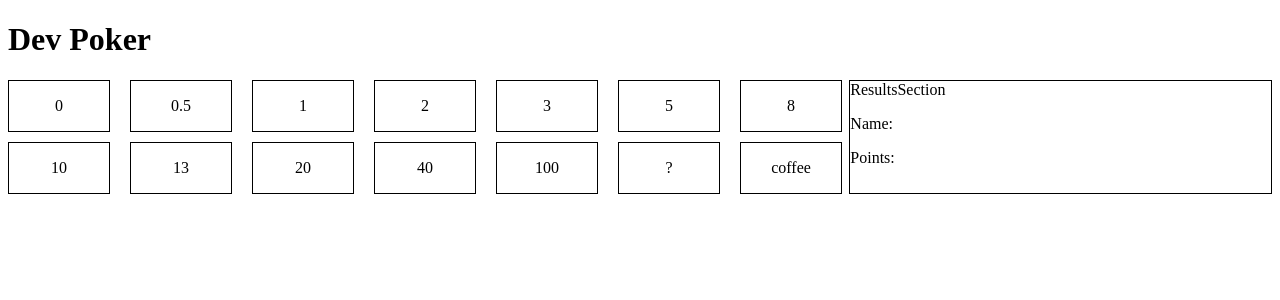
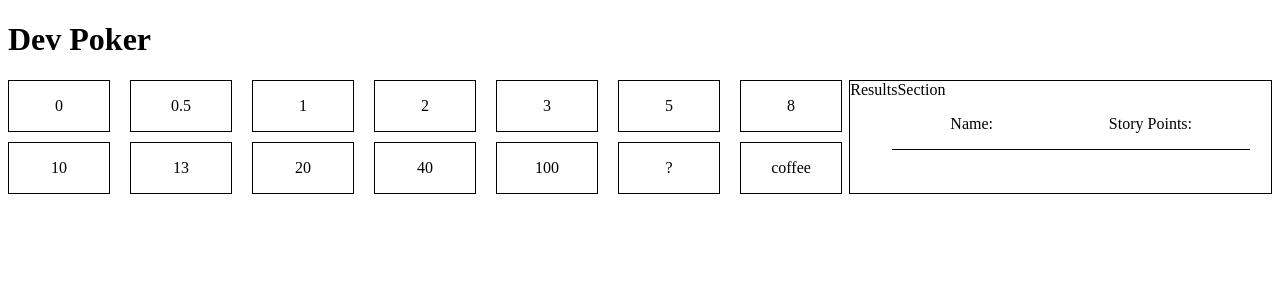
Before and after one commit to NielsLouwes/scrum-poker-app, a Next.js app: page / in a window 1280 px wide. Shown: the top 300 px of the page. Built offline with nearby package versions, Linux system fonts and the light colour scheme.

Commit message:
installed formik and worked on resultsection

```diff
--- a/components/ResultsSection.tsx
+++ b/components/ResultsSection.tsx
@@ -1,3 +1,4 @@
+import { UserContainer } from "@/pages/index.styled";
 import React from "react";
 
 interface ResultsSectionProps {
@@ -7,13 +8,15 @@ interface ResultsSectionProps {
   };
 }
 
-export const ResultsSection: React.FC<ResultsSectionProps> = ({ result }) =>  {
+export const ResultsSection: React.FC<ResultsSectionProps> = ({ result }) => {
   return (
     <>
       <div>ResultsSection</div>
-      <p>Name: </p>
-      <p>Points: </p>
+      <UserContainer>
+        <p>Name: </p>
+        <p>Story Points: </p>
+      </UserContainer>
       <p>{result && result.score}</p>
     </>
   );
-}
+};
--- a/package.json
+++ b/package.json
@@ -16,6 +16,7 @@
     "@types/styled-components": "^5.1.26",
     "eslint": "8.33.0",
     "eslint-config-next": "13.1.6",
+    "formik": "^2.2.9",
     "next": "13.1.6",
     "react": "18.2.0",
     "react-dom": "18.2.0",
--- a/pages/index.styled.tsx
+++ b/pages/index.styled.tsx
@@ -32,3 +32,12 @@ export const Container = styled.div`
   border: 1px solid black;
   flex: 1;
 `
+
+export const UserContainer = styled.div`
+  border-bottom: 1px solid black;
+  width: 85%;
+  margin-left: 10%;
+  display: flex;
+  justify-content: space-around;
+  align-items: center;
+`
```
Also changed, not shown: 2 other files (tests, documents, lock files or other folders).
